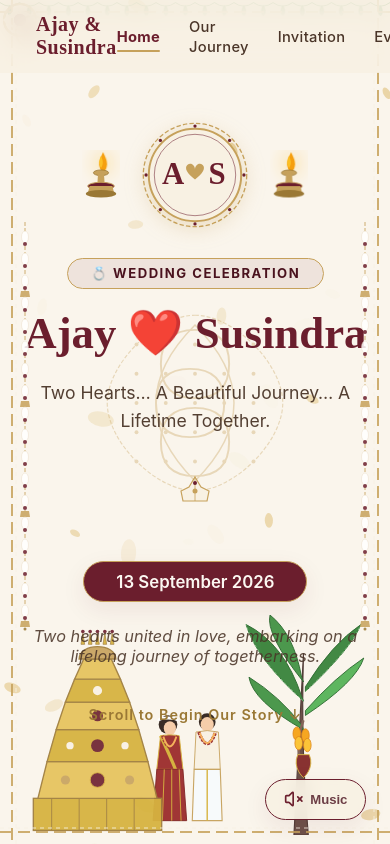
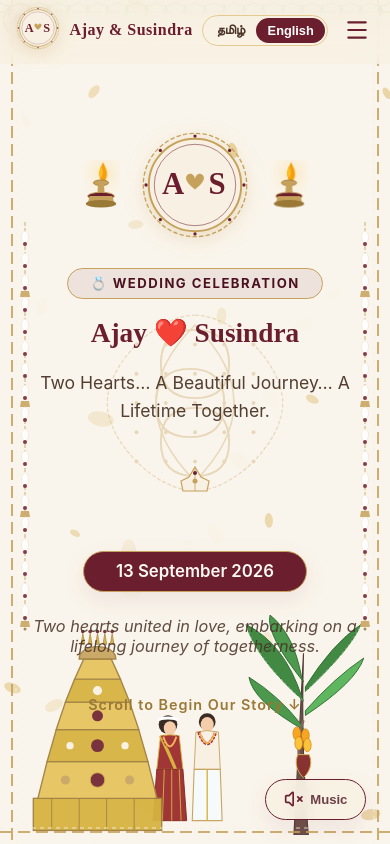
Before and after one commit to RithikaSaravanakumar/ajay-susiwedding, a React app in the folder frontend/: page / in a window 390 px wide. Shown: the top 844 px of the page. Built offline with nearby package versions, Linux system fonts and the light colour scheme; the HTML template or start-up script is replaced by a standard one.

Commit message:
Fix mobile responsiveness: compact 60px navbar, single-column timeline, scaled mobile typography, and responsive cards

```diff
--- a/frontend/src/components/Header.jsx
+++ b/frontend/src/components/Header.jsx
@@ -40,9 +40,10 @@ const Header = ({ lang, setLang }) => {
 
   return (
     <header
+      className="main-header"
       style={{
         ...styles.header,
-        backgroundColor: isScrolled ? 'rgba(248, 241, 227, 0.95)' : 'rgba(248, 241, 227, 0.8)',
+        backgroundColor: isScrolled ? 'rgba(248, 241, 227, 0.95)' : 'rgba(248, 241, 227, 0.85)',
         borderBottom: isScrolled ? '1px solid var(--color-gold)' : '1px solid transparent',
         boxShadow: isScrolled ? '0 4px 20px rgba(107, 30, 45, 0.08)' : 'none'
       }}
@@ -51,11 +52,11 @@ const Header = ({ lang, setLang }) => {
         {/* Monogram Brand */}
         <a href="#home" style={styles.brand}>
           <Monogram size="sm" />
-          <span style={styles.brandTitle}>Ajay & Susindra</span>
+          <span style={styles.brandTitle} className="brand-title-text">Ajay & Susindra</span>
         </a>
 
         {/* Desktop Navigation Links */}
-        <ul style={styles.desktopUl}>
+        <ul style={styles.desktopUl} className="desktop-nav-ul">
           {navItems.map((item) => (
             <li key={item.id}>
               <a
@@ -101,6 +102,7 @@ const Header = ({ lang, setLang }) => {
           <button
             onClick={() => setMobileMenuOpen(!mobileMenuOpen)}
             style={styles.mobileMenuBtn}
+            className="mobile-menu-btn"
             aria-label="Toggle Navigation Menu"
           >
             {mobileMenuOpen ? <X size={26} color="var(--color-maroon)" /> : <Menu size={26} color="var(--color-maroon)" />}
@@ -110,7 +112,7 @@ const Header = ({ lang, setLang }) => {
 
       {/* Mobile Drawer Menu */}
       {mobileMenuOpen && (
-        <div style={styles.mobileDrawer}>
+        <div style={styles.mobileDrawer} className="mobile-drawer-box">
           <ul style={styles.mobileUl}>
             {navItems.map((item) => (
               <li key={item.id}>
@@ -142,7 +144,7 @@ const styles = {
     zIndex: 1000,
     backdropFilter: 'blur(12px)',
     transition: 'all 0.3s ease-out',
-    padding: '0.75rem 1.5rem'
+    padding: '0.6rem 1.25rem'
   },
   nav: {
     display: 'flex',
@@ -154,12 +156,12 @@ const styles = {
   brand: {
     display: 'flex',
     alignItems: 'center',
-    gap: '0.75rem',
+    gap: '0.6rem',
     textDecoration: 'none'
   },
   brandTitle: {
     fontFamily: 'var(--font-en-display)',
-    fontSize: '1.25rem',
+    fontSize: '1.15rem',
     fontWeight: '700',
     color: 'var(--color-maroon)',
     letterSpacing: '0.5px'
@@ -190,21 +192,21 @@ const styles = {
   rightGroup: {
     display: 'flex',
     alignItems: 'center',
-    gap: '1rem'
+    gap: '0.75rem'
   },
   langToggleBox: {
     display: 'flex',
     alignItems: 'center',
     backgroundColor: 'var(--color-beige)',
     borderRadius: '30px',
-    padding: '3px',
+    padding: '2px',
     border: '1px solid var(--color-gold-light)'
   },
   langPill: {
     border: 'none',
-    padding: '0.35rem 0.85rem',
+    padding: '0.3rem 0.7rem',
     borderRadius: '20px',
-    fontSize: '0.85rem',
+    fontSize: '0.8rem',
     fontWeight: '600',
     cursor: 'pointer',
     transition: 'all 0.3s ease'
@@ -219,19 +221,19 @@ const styles = {
   mobileDrawer: {
     backgroundColor: 'var(--color-cream)',
     borderTop: '1px solid var(--color-gold-light)',
-    padding: '1.5rem',
+    padding: '1.25rem',
     boxShadow: '0 10px 25px rgba(0,0,0,0.1)'
   },
   mobileUl: {
     listStyle: 'none',
     display: 'flex',
     flexDirection: 'column',
-    gap: '1.25rem',
+    gap: '1rem',
     alignItems: 'center'
   },
   mobileLink: {
     textDecoration: 'none',
-    fontSize: '1.1rem',
+    fontSize: '1.05rem',
     fontWeight: '600'
   }
 };
--- a/frontend/src/index.css
+++ b/frontend/src/index.css
@@ -94,6 +94,9 @@ img, iframe, svg {
 .terracotta-card p {
   color: var(--color-cream);
   opacity: 0.95;
+  word-break: normal !important;
+  overflow-wrap: normal !important;
+  hyphens: none !important;
 }
 
 /* Luxury Dividers & Ornaments */
@@ -260,28 +263,51 @@ img, iframe, svg {
   scrollbar-width: none;
 }
 
-/* Mobile-First Responsive Override Rules (360px - 768px) */
-@media (max-width: 768px) {
-  /* Global Container Padding */
-  section {
-    padding: 3rem 0.85rem !important;
+/* Mobile-Only Precise Responsive Rules (max-width: 767px) */
+@media (max-width: 767px) {
+  /* 1. Mobile Header & Navigation */
+  header.main-header {
+    height: 64px !important;
+    padding: 0.4rem 1rem !important;
+  }
+  .desktop-nav-ul {
+    display: none !important;
+  }
+  .mobile-menu-btn {
+    display: flex !important;
+    align-items: center;
+    justify-content: center;
+  }
+  .brand-title-text {
+    font-size: 1rem !important;
+    white-space: nowrap;
   }
 
-  /* Single-Column Timeline Mobile Layout */
+  /* 2. Global Section Scaling & Headings */
+  section {
+    padding: 52px 14px !important;
+  }
+  h1, h2 {
+    font-size: clamp(24px, 7vw, 32px) !important;
+  }
+
+  /* 3. Single-Column Timeline Rules */
   .timeline-center-line {
     display: none !important;
   }
   .timeline-item-container {
     flex-direction: column !important;
-    align-items: flex-start !important;
-    margin-bottom: 2.2rem !important;
+    align-items: center !important;
+    margin-bottom: 2rem !important;
     width: 100% !important;
     padding: 0 !important;
   }
   .timeline-card-wrapper {
-    width: 100% !important;
-    max-width: 100% !important;
+    width: 92% !important;
+    max-width: 94% !important;
+    margin: 0 auto !important;
     text-align: left !important;
+    float: none !important;
   }
   .timeline-empty-spacer {
     display: none !important;
@@ -291,45 +317,67 @@ img, iframe, svg {
     left: 0 !important;
     top: 0 !important;
     transform: none !important;
-    margin-bottom: 0.75rem !important;
+    margin: 0 auto 0.6rem !important;
+    width: 40px !important;
+    height: 40px !important;
   }
 
-  /* Event & Location Cards Mobile Vertical Stacking */
+  /* 4. Text Readability & Paragraph Wrapping */
+  p, span, div {
+    word-break: normal !important;
+    overflow-wrap: normal !important;
+    hyphens: none !important;
+  }
+  .storyCard p,
+  .itemDesc,
+  .quoteText {
+    font-size: clamp(14px, 3.8vw, 17px) !important;
+    line-height: 1.6 !important;
+  }
+  .itemTitle {
+    font-size: clamp(20px, 5.5vw, 25px) !important;
+  }
+
+  /* 5. Event Location Cards & Map Embeds */
   div[style*="unifiedEventCard"] {
-    padding: 2rem 0.85rem 1.6rem !important;
+    padding: 1.75rem 0.85rem 1.5rem !important;
     border-radius: 18px !important;
+    width: 96% !important;
+    margin: 0 auto !important;
   }
   div[style*="venueLocationSection"] {
     padding: 1.25rem 0.75rem !important;
     width: 100% !important;
   }
   div[style*="mapContainer"] {
-    height: 200px !important;
+    height: 190px !important;
+    aspect-ratio: 16 / 9;
   }
   a[style*="directionsBtn"] {
     max-width: 100% !important;
     width: 100% !important;
+    height: 46px !important;
   }
 
-  /* Bottom Scene Artwork Scale on Mobile */
+  /* 6. Hero Mobile Scale & Scene Artwork Position */
   div[style*="bottomLeftScene"] {
-    transform: scale(0.55);
+    transform: scale(0.5);
     transform-origin: bottom left;
     left: 0 !important;
     bottom: 0 !important;
-    opacity: 0.65 !important;
+    opacity: 0.55 !important;
   }
   div[style*="bottomRightScene"] {
-    transform: scale(0.55);
+    transform: scale(0.5);
     transform-origin: bottom right;
     right: 0 !important;
     bottom: 0 !important;
-    opacity: 0.65 !important;
+    opacity: 0.55 !important;
   }
 
-  /* Floating Music Toggle Mobile Safety */
+  /* 7. Floating Music Player Button */
   .music-player-toggle {
-    bottom: calc(16px + env(safe-area-inset-bottom)) !important;
+    bottom: calc(14px + env(safe-area-inset-bottom)) !important;
     right: 14px !important;
     width: 44px !important;
     height: 44px !important;
```
